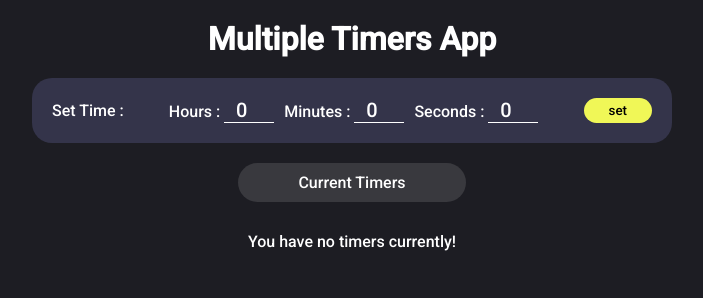
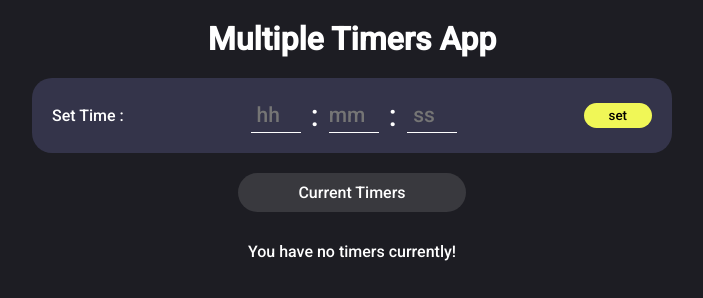
Before and after one commit to Amithariyale/Multiple-Timer-App, a plain HTML site: page index.html in a window 1280 px wide. Shown: the whole page, without its empty margins (288-991 px from the left). Drawn offline with Linux system fonts and the light colour scheme.

Commit message:
final commit

```diff
--- a/index.html
+++ b/index.html
@@ -4,6 +4,7 @@
 <head>
     <meta charset="UTF-8">
     <meta name="viewport" content="width=device-width, initial-scale=1.0">
+    <link rel="shortcut icon" href="./favicons/icons8-clock-dotted-120.png" type="image/x-icon">
     <link rel="stylesheet" href="style.css">
     <title>Multiple Timer App</title>
 </head>
@@ -16,18 +17,11 @@
         <form id="set_timer_container">
             <p>Set Time :</p>
             <div id="timer">
-                <div>
-                    <label for="hours">Hours :</label>
-                    <input type="number" name="hours" id="hours" placeholder="0" value="0" min="0">
-                </div>
-                <div>
-                    <label for="minutes">Minutes :</label>
-                    <input type="number" name="minutes" id="minutes" placeholder="0" value="0" min="0" max="60">
-                </div>
-                <div>
-                    <label for="seconds">Seconds :</label>
-                    <input type="number" name="seconds" id="seconds" placeholder="0" value="0" min="0" max="60">
-                </div>
+                <input type="number" name="hours" id="hours" placeholder="hh" min="0">
+                :
+                <input type="number" name="minutes" id="minutes" placeholder="mm" min="0" max="60">
+                :
+                <input type="number" name="seconds" id="seconds" placeholder="ss" min="0" max="60">
             </div>
             <button id="set_timer_btn">set</button>
         </form>
--- a/script.js
+++ b/script.js
@@ -19,7 +19,13 @@ timerForm.addEventListener("submit", (e) => {
 
   if (!validateTime(hours, minutes, seconds)) return; // Validating timer input, if input time is invalid then it will return.
 
-  if ((timerHead.style.display = "block")) timerHead.style.display = "none";
+  //   if one of hours, minutes or seconds are set then setting others as 0.
+  hours = hours ? hours : 0;
+  minutes = minutes ? minutes : 0;
+  seconds = seconds ? seconds : 0;
+
+
+  if (timerHead.style.display === "block") timerHead.style.display = "none";
 
   const id = generateUniqueId();
   createNewTimer(hours, minutes, seconds, id);
@@ -34,10 +40,13 @@ timerForm.addEventListener("submit", (e) => {
   //Adding new timer object to the timers object.
   timers[id] = newTimerObj;
 
+  //   Saving timers data in local storage.
   localStorage.setItem("timers", JSON.stringify(timers));
 
   // Starting timer.
   startTimer(id);
+
+  timerForm.reset();
 });
 
 function createNewTimer(hours, minutes, seconds, id) {
@@ -66,7 +75,7 @@ function createNewTimer(hours, minutes, seconds, id) {
 
 // Function to check whether entered time is in correct format or not.
 function validateTime(h, m, s) {
-  if (h < 0 || m < 0 || m > 60 || s < 0 || s > 60) {
+  if (h < 0 || m < 0 || m > 60 || s < 0 || s > 60 || (!h && !m && !s)) {
     alert("Enter valid time"); //If time is not correct then show an alert massage on screen.
     return false;
   }
@@ -80,6 +89,8 @@ function deleteTimerCard(timer) {
   clearInterval(timers[timer.id].intervalId); //clearing the interval.
 
   delete timers[timer.id]; //deleting timer data from the timers object.
+
+  //   Saving modified data of timers object in local storage.
   localStorage.setItem("timers", JSON.stringify(timers));
   if (Object.keys(timers).length === 0) timerHead.style.display = "block"; //If no timer card is present then it will show "You have no timers currently".
 }
@@ -93,21 +104,25 @@ function startTimer(timerId) {
 // Function to update timer.
 function updateTimer(timerId) {
   const timer = timers[timerId];
-  timer.seconds--; //decrement seconds.
 
   if (timer.hours < 0) {
+    // If hours are already nagative then not consider it as a timer.
     clearInterval(timers[timerId].intervalId);
     showStopCard(timerId);
     return;
   }
+  timer.seconds--; //decrement seconds.
+
   if (timer.seconds < 0) {
     //if seconds is less than 0 then set seconds to 59 and decrement minutes.
     timer.seconds = 59;
     timer.minutes--;
+
     if (timer.minutes < 0) {
       // if minutes is less than 0 then set minutes to 59 and decrement hours.
       timer.minutes = 59;
       timer.hours--;
+
       if (timer.hours < 0) {
         // if hours is less than 0 then time is up and stoping the timer.
 
--- a/style.css
+++ b/style.css
@@ -37,6 +37,7 @@ body {
 #timer {
     display: flex;
     gap: 10px;
+    font-size: 30px;
 }
 
 #timer input {
@@ -46,7 +47,7 @@ body {
     width: 50px;
     outline: none;
     color: white;
-    font-size: 20px;
+    font-size: 21px;
     text-align: center;
 }
 
```
Also changed, not shown: favicons/icons8-clock-dotted-120.png (added), favicons/icons8-clock-dotted-16.png (added), 1 other file.
